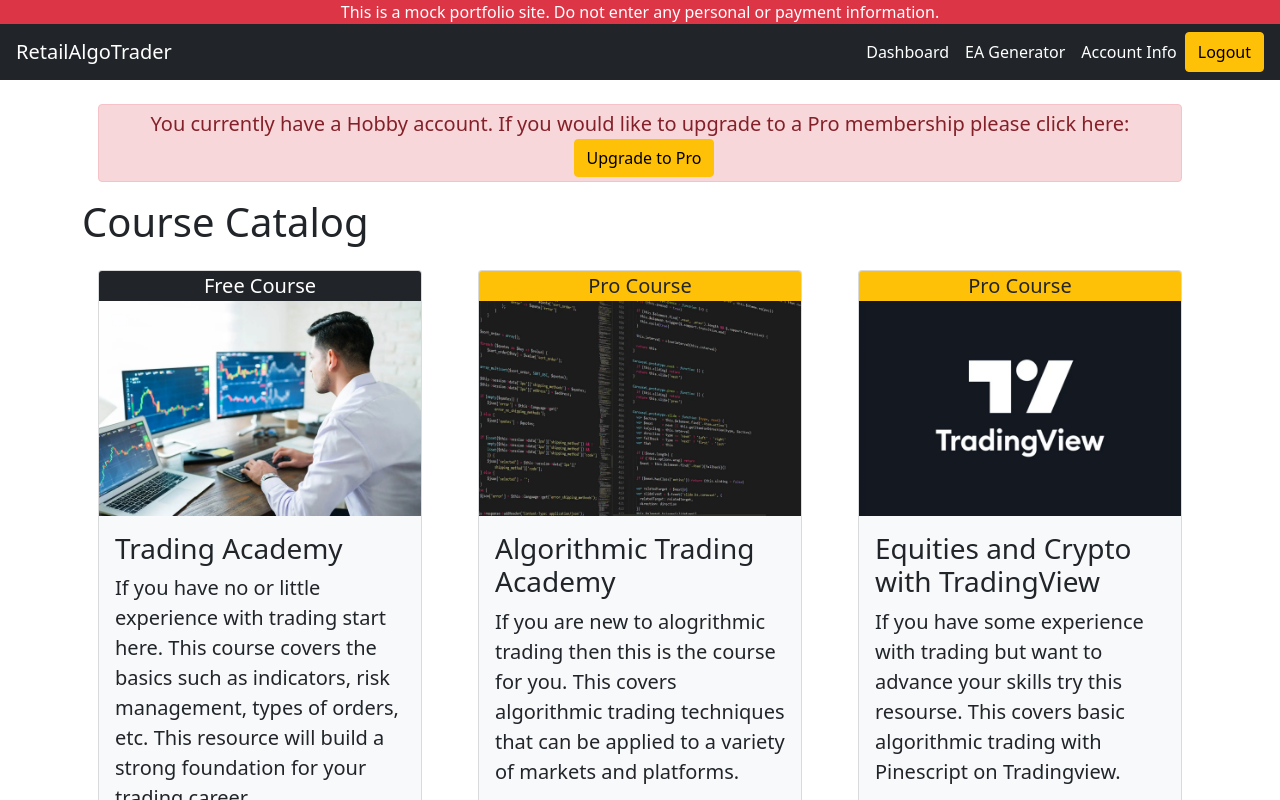
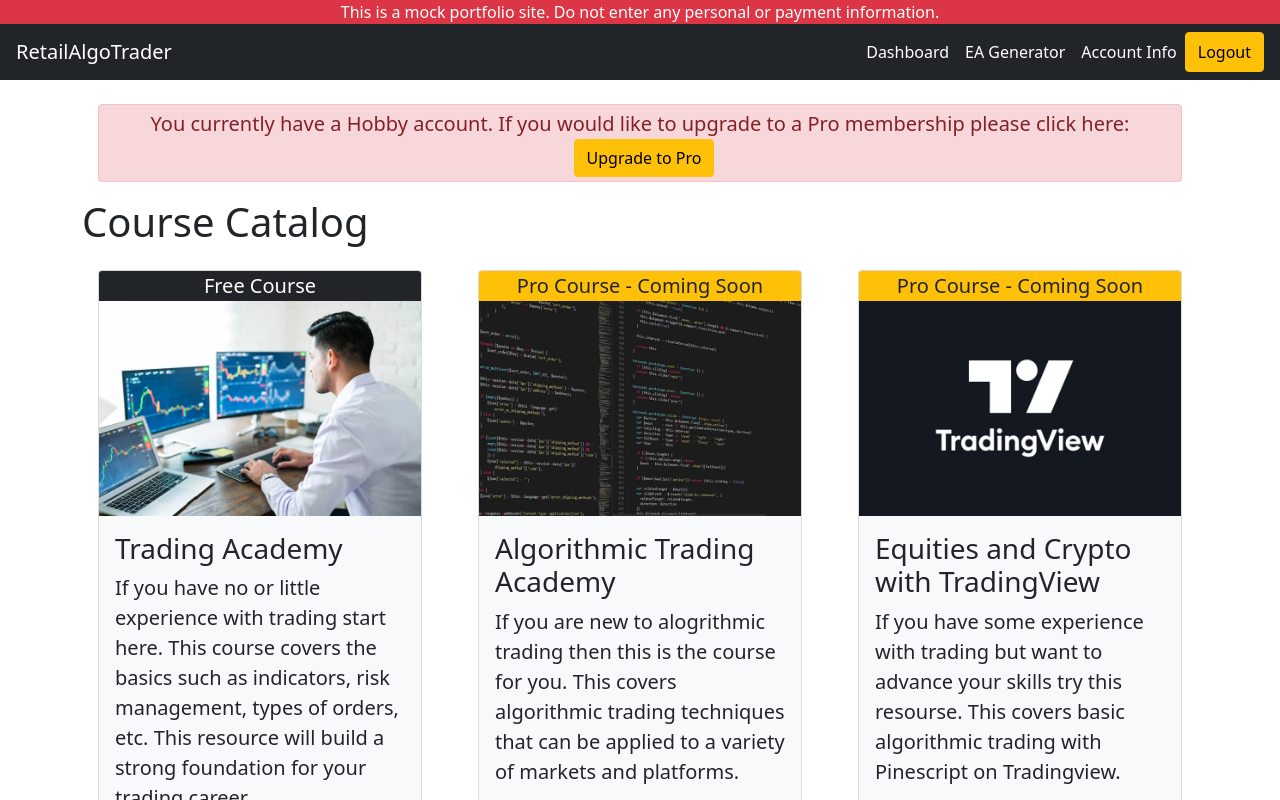
Before and after one commit to alveraboquet/RetailAlgoTrader, a Next.js app: page /app/dashboard in a window 1280 px wide. Shown: the top 800 px of the page. Built offline with nearby package versions, Linux system fonts and the light colour scheme; no server answers; the database is empty; sample sign-in values are in the browser's storage.

Commit message:
Add coming soon tag to pro courses on dashboard

```diff
--- a/components/course/courseCard.tsx
+++ b/components/course/courseCard.tsx
@@ -51,7 +51,7 @@ const CourseCard = ({
     <article className="card h-100 m-3 bg-light">
       {isProCourse ? (
         <p className="bg-warning text-center mb-0 pb-0 card-img-top">
-          Pro Course
+          Pro Course - Coming Soon
         </p>
       ) : (
         <p className="bg-dark text-center text-white mb-0 pb-0 card-img-top">
```
